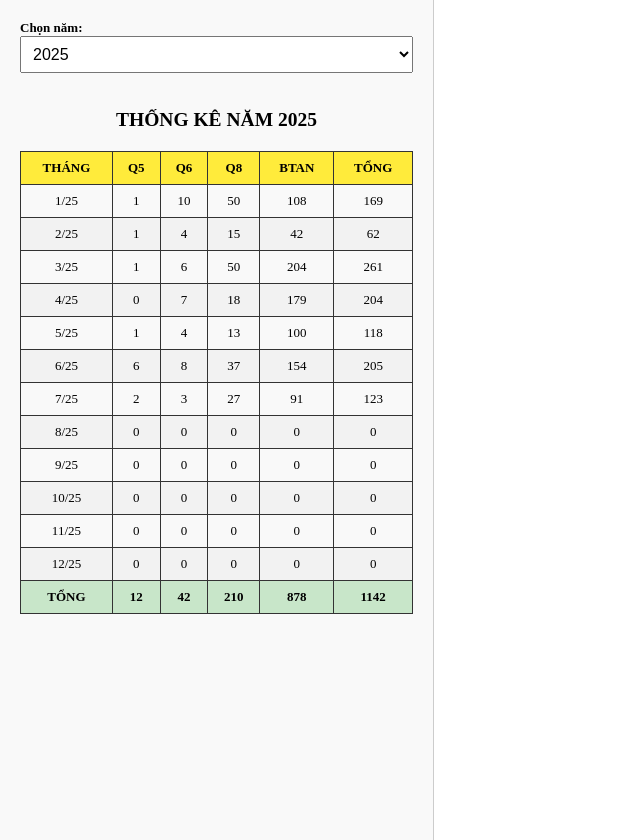
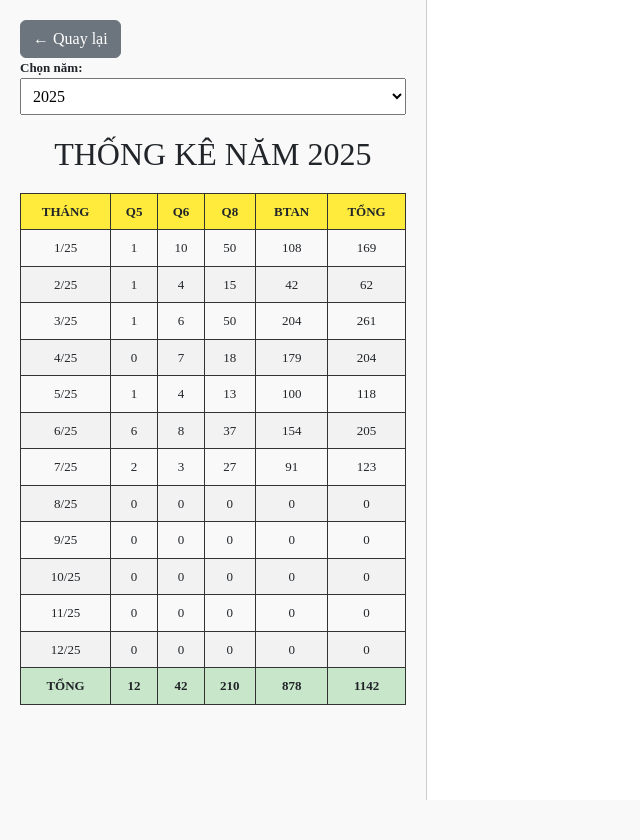
Before and after one commit to hauvaa/manage_profile_web, a Django app: page /bao-cao/ in a window 1280 px wide. Shown: the whole page, without its empty margins (0-640 px from the left). After the commit the page ends 800 px from the top, so only its background shows below. Run offline with Django 5.2, Linux system fonts and the light colour scheme; data comes from the database, SQL or seed files in the repository.

Commit message:
update bao_cao.html

```diff
--- a/all_profiles/templates/bao_cao.html
+++ b/all_profiles/templates/bao_cao.html
@@ -3,6 +3,7 @@
 <head>
     <meta charset="UTF-8">
     <title>Thống Kê Gắn Mới</title>
+    <link href="https://cdn.jsdelivr.net/npm/bootstrap@5.3.0/dist/css/bootstrap.min.css" rel="stylesheet">
     <style>
         body {
             font-family: 'Times New Roman',Times, serif;
@@ -71,6 +72,7 @@
 <body>
 
     <div class="left-panel">
+        <a href="{% url 'trang_chu' %}" class="btn btn-secondary me-3">← Quay lại</a>
         <form method="get">
             <label for="year"><strong>Chọn năm:</strong></label>
             <select name="year" id="year" onchange="this.form.submit()">
```
